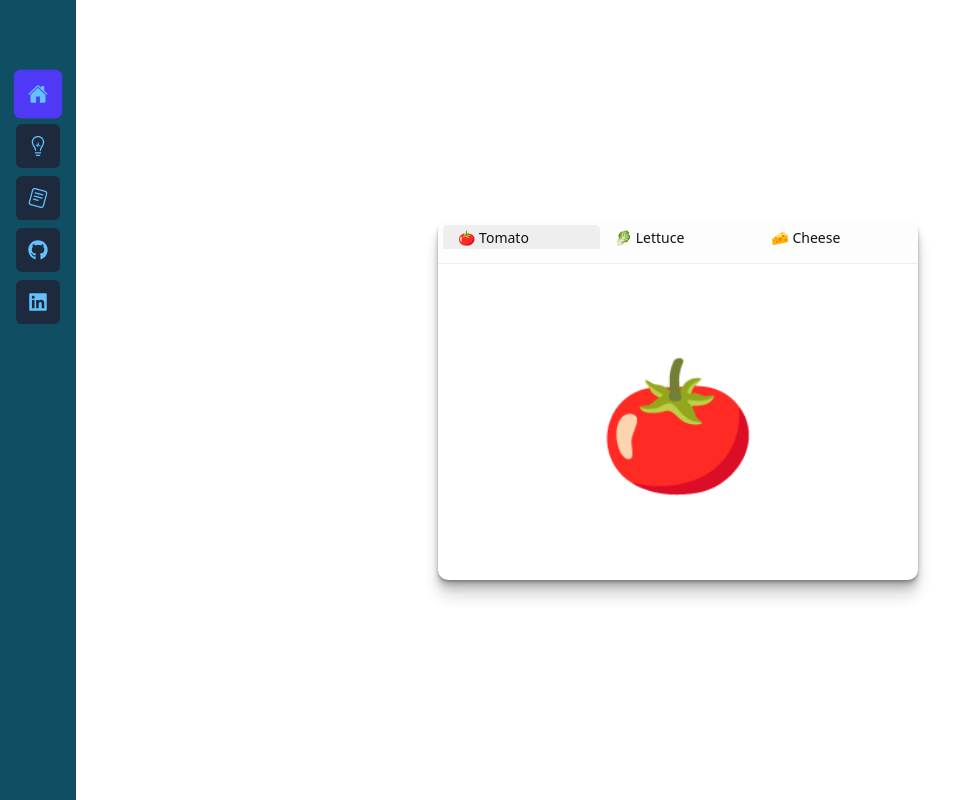
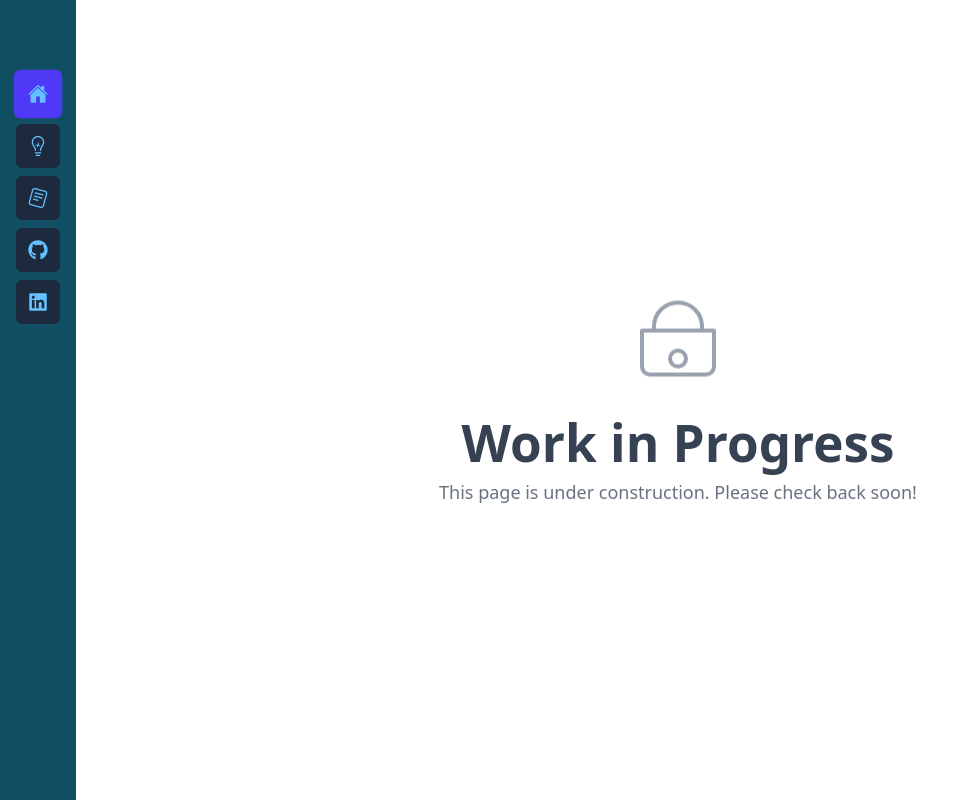
Before and after one commit to leobrowaldh/leobrowaldh.github.io, a React (Vite) app: page /projects in a window 1280 px wide. Shown: the whole page, without its empty margins (0-973 px from the left). Built offline with nearby package versions, Linux system fonts and the light colour scheme.

Commit message:
work in progress set on projects page

```diff
--- a/src/pages/projects.tsx
+++ b/src/pages/projects.tsx
@@ -4,7 +4,25 @@ import SharedLayoutAnimation from "../components/sharedLayoutAnimations";
 export default function Projects() {
     return (
         <div className="justify-center items-center flex flex-col h-screen">
-            <SharedLayoutAnimation />
+            <div className="flex flex-col items-center">
+                <svg
+                    xmlns="http://www.w3.org/2000/svg"
+                    className="w-24 h-24 text-gray-400 mb-6 animate-bounce"
+                    fill="none"
+                    viewBox="0 0 48 48"
+                    stroke="currentColor"
+                    strokeWidth={2}
+                >
+                    <path
+                        strokeLinecap="round"
+                        strokeLinejoin="round"
+                        d="M12 20v-2a12 12 0 1124 0v2M6 20h36v18a4 4 0 01-4 4H10a4 4 0 01-4-4V20z"
+                    />
+                    <circle cx="24" cy="34" r="4" />
+                </svg>
+                <h1 className="text-3xl font-bold text-gray-700 mb-2">Work in Progress</h1>
+                <p className="text-lg text-gray-500">This page is under construction. Please check back soon!</p>
+            </div>
         </div>
     )
 }
--- a/src/router/approuter.tsx
+++ b/src/router/approuter.tsx
@@ -1,13 +1,14 @@
 import { Route, Routes } from "react-router";
 import Projects from '../pages/projects';
 import Cv from '../pages/cv';
+import Home from "../pages/home";
 
 
 
 export function AppRouter() {
     return (
         <Routes>
-            <Route path="/" element={<Cv/>} />
+            <Route path="/" element={<Home/>} />
             <Route path="/projects" element={<Projects/>} />
             <Route path="/cv" element={<Cv/>} />
         </Routes>
```
